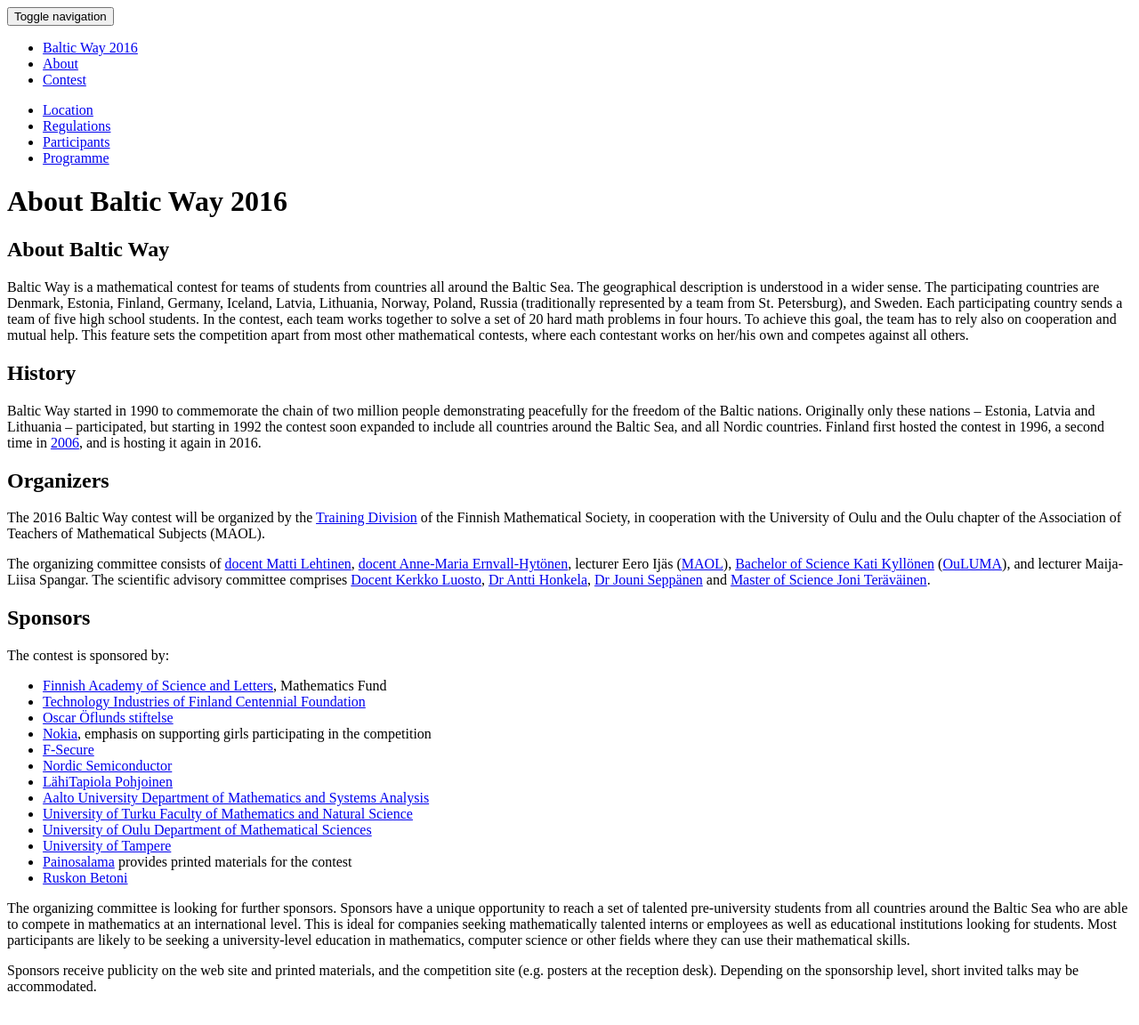
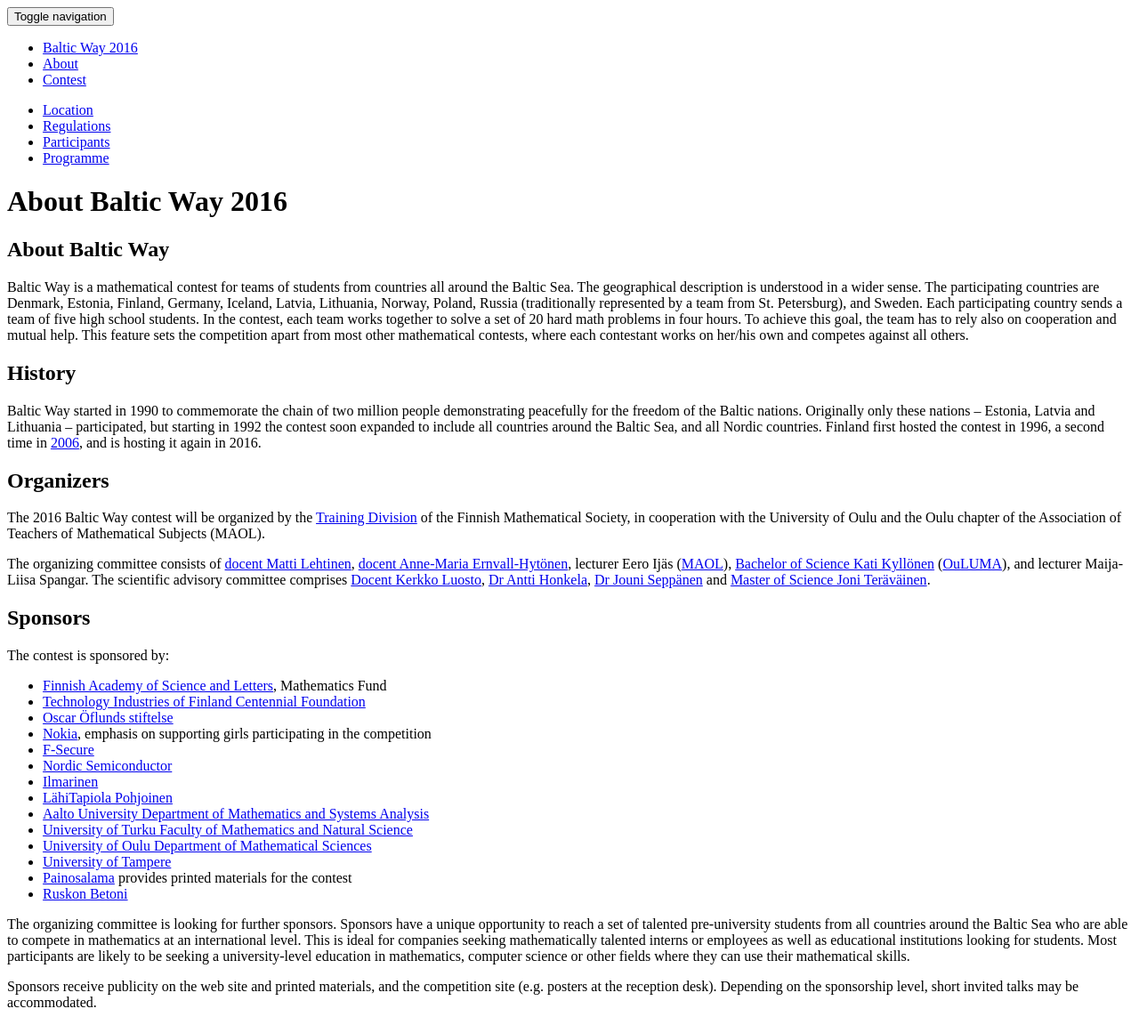
Before and after one commit to matematiikkakilpailut/matematiikkakilpailut.github.io, a Jekyll site: the page built from BW2016/about/index.md, in a window 1280 px wide. Shown: the whole page at 89% size. Built offline with Jekyll 4.4.1, drawn with Linux system fonts in a browser that asks for light colours; nearby versions of some CDN libraries; a style sheet for code colours, icons or effects is not loaded.

Commit message:
Uusi sponsori

```diff
--- a/BW2016/about/index.md
+++ b/BW2016/about/index.md
@@ -54,6 +54,7 @@ The contest is sponsored by:
 * [Nokia][nokia], emphasis on supporting girls participating in the competition
 * [F-Secure][fsec]
 * [Nordic Semiconductor][nordicsemi]
+* [Ilmarinen][ilmarinen]
 * [LähiTapiola Pohjoinen][tapiola]
 * [Aalto University Department of Mathematics and Systems Analysis][aalto]
 * [University of Turku Faculty of Mathematics and Natural Science][turku]
@@ -75,6 +76,7 @@ The contest is sponsored by:
 [oflund]: http://oskaroflund.fi/
 [tapiola]: http://www.lahitapiola.fi/tietoa-lahitapiolasta/yhtiot/pohjoinen
 [betoni]: http://www.ruskonbetoni.fi/
+[ilmarinen]:http://www.ilmarinen.fi/en/
 
 The organizing committee is looking for further sponsors. Sponsors
 have a unique opportunity to reach a set of talented pre-university
```
